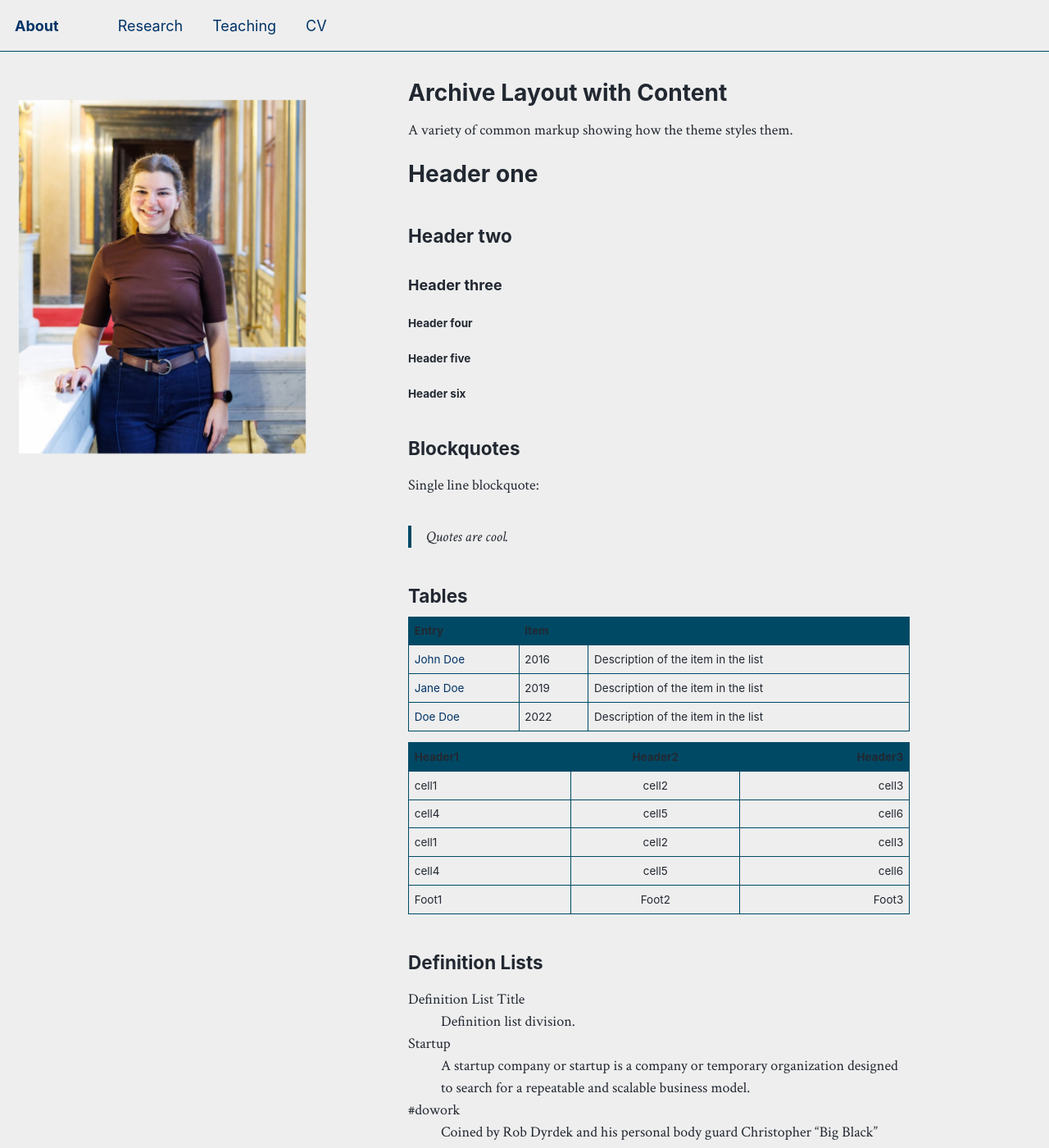
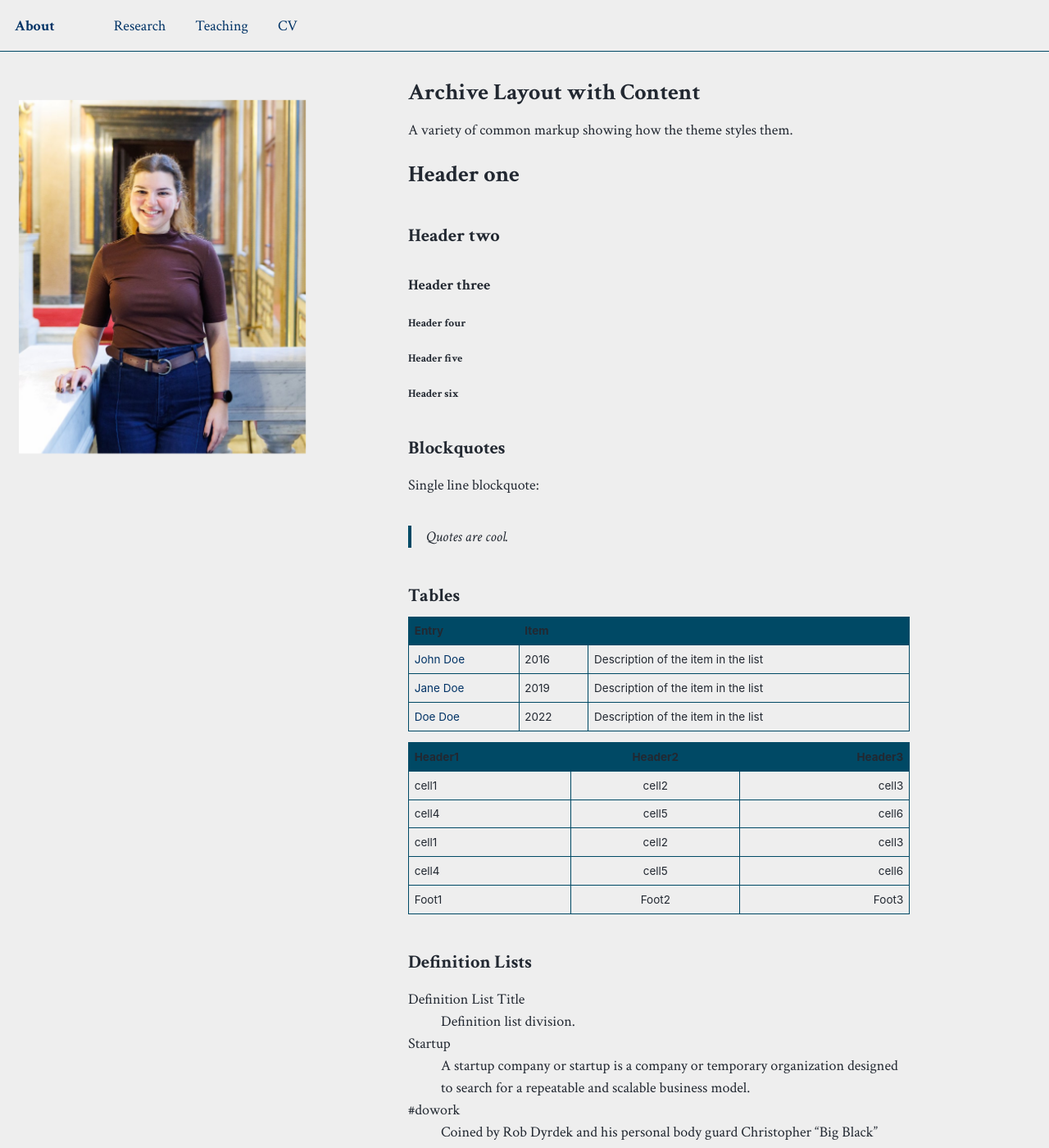
Before and after one commit to sofianasinani/sofianasinani.github.io, a Jekyll site: the page built from _pages/archive-layout-with-content.md, in a window 1280 px wide and 1400 px high. Shown: the whole window at 82% size. Built offline with Jekyll 4.4.1, drawn with Linux system fonts in a browser that asks for light colours; a script bundle is joined from its source files by our own code; library files that are not in the unit come from our copies.

Commit message:
Update main.scss

```diff
--- a/assets/css/main.scss
+++ b/assets/css/main.scss
@@ -123,3 +123,18 @@ a:hover {
 body {
   font-family: 'Crimson Text', serif !important;
 }
+body {
+  font-family: 'Crimson Text', serif !important;
+}
+
+h1, h2, h3, h4, h5, h6 {
+  font-family: 'Crimson Text', serif !important;
+}
+
+.masthead,
+.greedy-nav,
+.author__name,
+.page__content,
+.archive {
+  font-family: 'Crimson Text', serif !important;
+}
```
